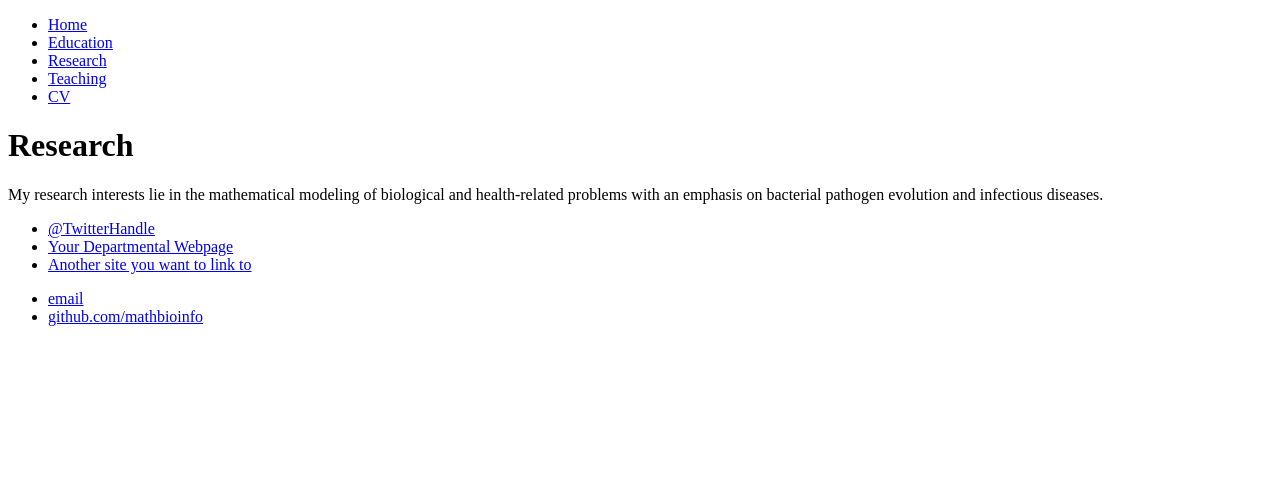
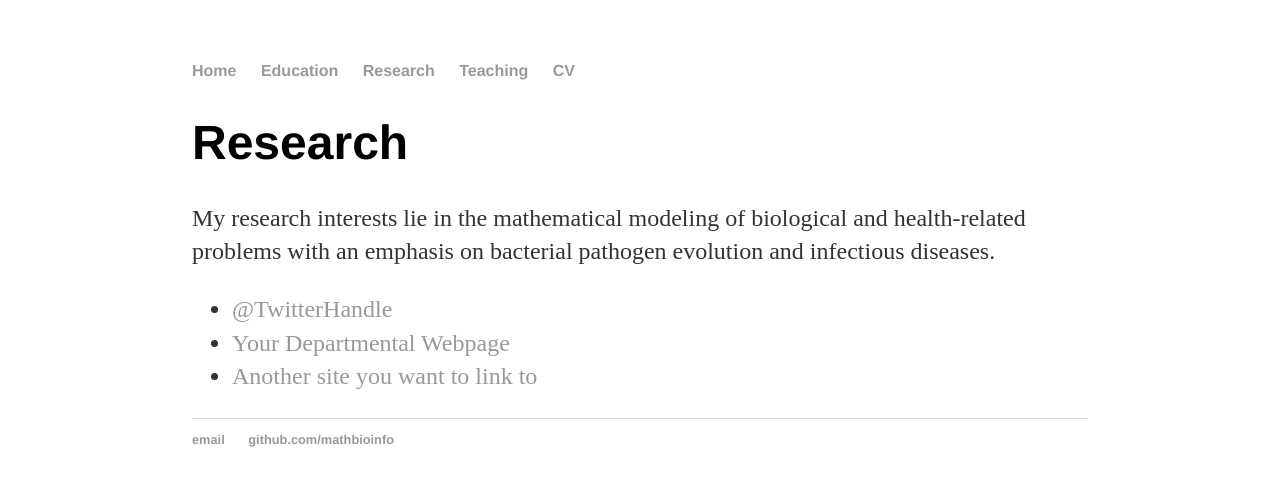
Before and after one commit to MathBioInfo/amjadkhan, a Jekyll site: the page built from Research/index.html, in a window 1280 px wide. Shown: the top 486 px of the page. Built offline with Jekyll 4.4.1, drawn with Linux system fonts in a browser that asks for light colours.

Commit message:
Update default.html

```diff
--- a/_layouts/default.html
+++ b/_layouts/default.html
@@ -3,7 +3,7 @@
   <head>
     <title>{{ page.title }}</title>
 
-    <link rel="stylesheet" type="text/css" href="css/main.css">
+    <link rel="stylesheet" type="text/css" href="../css/main.css">
 
   </head>
 
```
